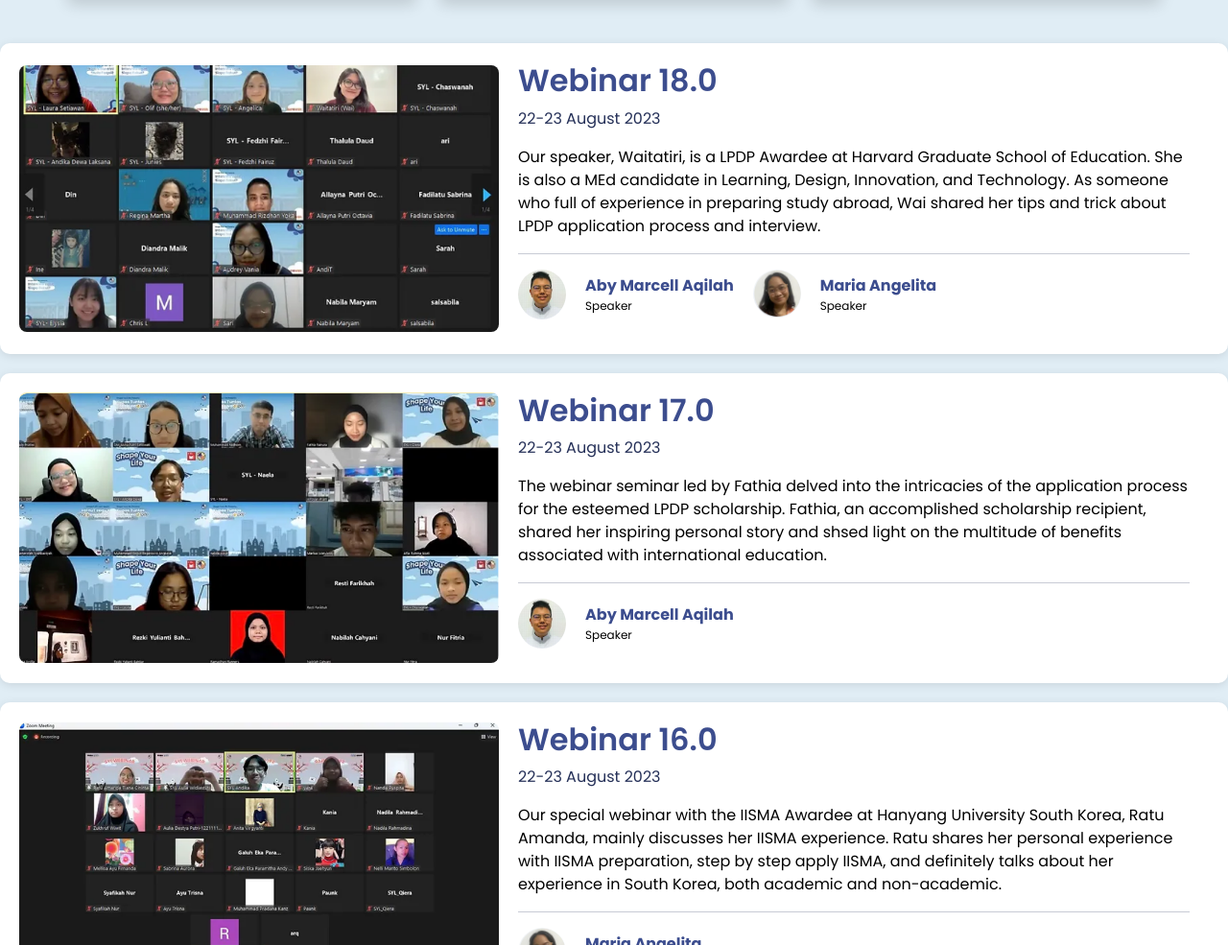
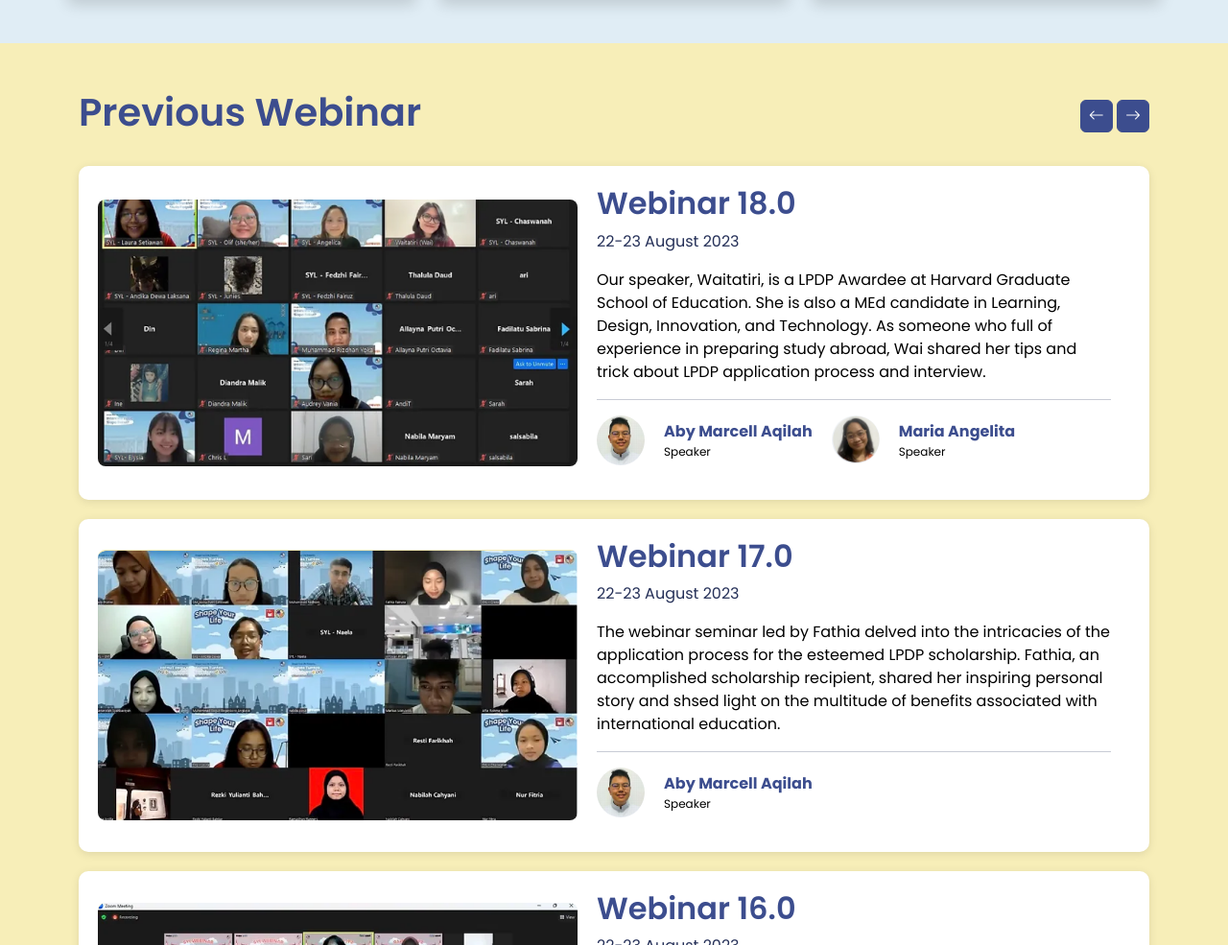
Before and after one commit to shapeyourlifeID/syl_web_template-, a website: page event.html in a window 1280 px wide. Shown: the part 1815-2800 px from the top of the page at 96% size. Drawn offline with nearby package versions, Linux system fonts and the light colour scheme.

Commit message:
Update event.html

```diff
--- a/event.html
+++ b/event.html
@@ -171,6 +171,25 @@
 
    </section>
 
+  <!-- Previous Webinar Section -->
+  <section class="syl-webinar py-5 webinar">
+    <div class="container mx-auto">
+      <div class="row mb-4">
+        <div class="col d-flex align-items-center justify-content-between">
+          <h1 class="text-dark-blue fw-semibold">Previous Webinar</h1>
+
+          <div>
+            <button class="btn btn-blue-dark px-2 py-1 text-white fw-bold">
+              <i class="bi bi-arrow-left"></i>
+            </button>
+            <button class="btn btn-blue-dark px-2 py-1 text-white fw-bold">
+              <i class="bi bi-arrow-right"></i>
+            </button>
+          </div>
+
+        </div>
+      </div>
+
   <!-- Webinar Card -->
       <div class="webinar-card">
         <div class="webinar-image">
```
